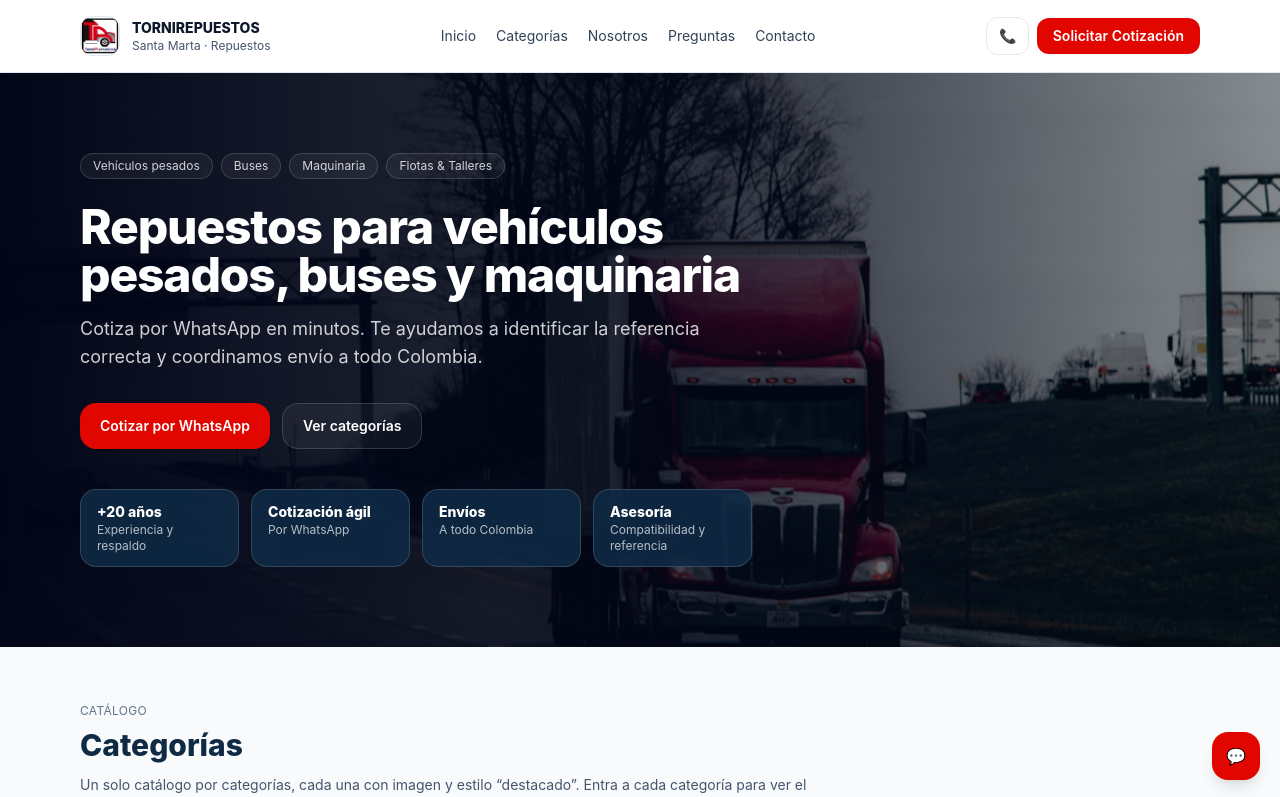
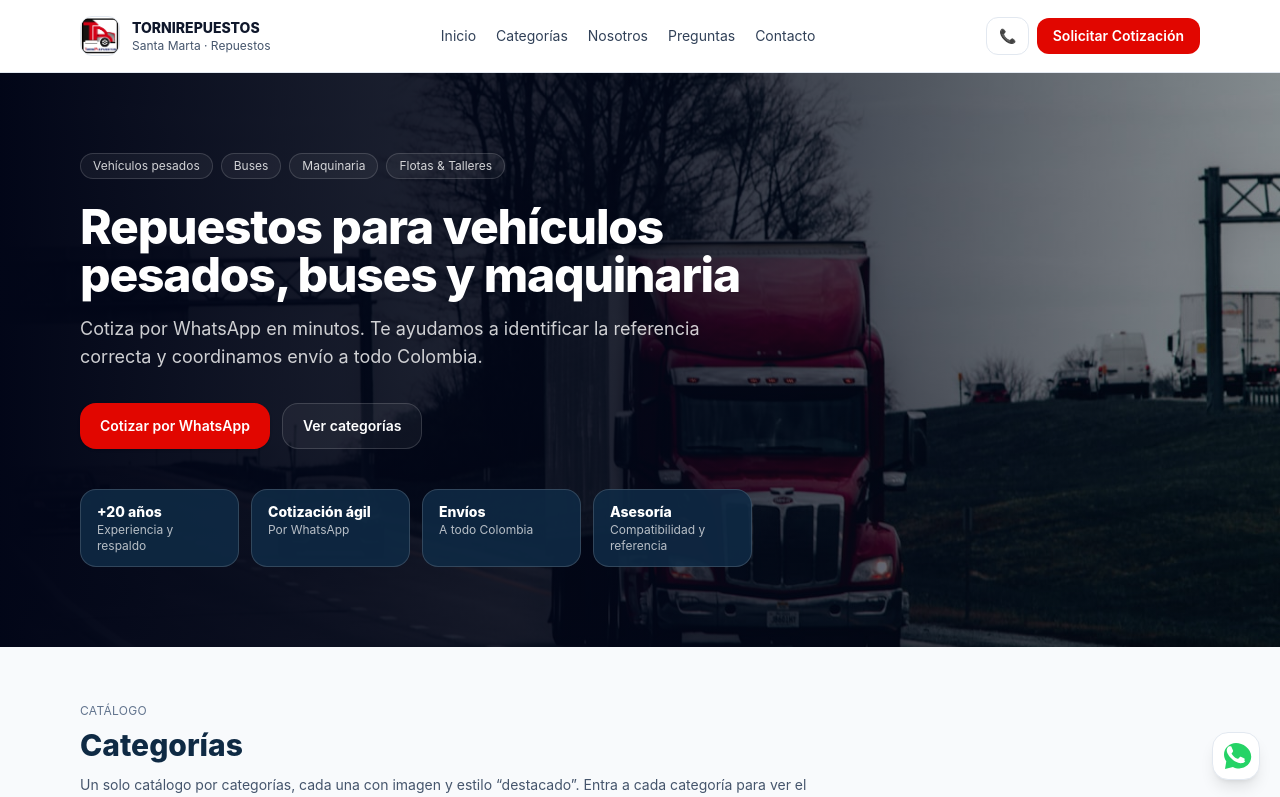
Before and after one commit to julianchocmanrique/Tornirepuestos-web, a Next.js app: page / in a window 1280 px wide. Shown: the top 797 px of the page. Built offline with nearby package versions, Linux system fonts and the light colour scheme.

Commit message:
Use green WhatsApp logo icon in contact and floating button

```diff
--- a/src/app/page.tsx
+++ b/src/app/page.tsx
@@ -138,6 +138,27 @@ function Pill({ children }: { children: React.ReactNode }) {
     <span className="inline-flex items-center rounded-full border border-white/15 bg-white/5 px-3 py-1 text-xs text-white/80">
       {children}
     </span>
+  );
+}
+
+function WhatsAppIcon({ className }: { className?: string }) {
+  return (
+    <svg
+      className={className}
+      viewBox="0 0 32 32"
+      fill="none"
+      xmlns="http://www.w3.org/2000/svg"
+      aria-hidden
+    >
+      <path
+        d="M16 3C9.372 3 4 8.19 4 14.588c0 2.52.85 4.85 2.3 6.75L5 29l7.98-2.07c1.84.97 3.96 1.53 6.24 1.53 6.628 0 12-5.19 12-11.588C31.22 8.19 22.628 3 16 3Z"
+        fill="#25D366"
+      />
+      <path
+        d="M25.27 20.88c-.39 1.08-1.94 1.98-3.15 2.23-.84.17-1.93.31-5.59-1.16-4.68-1.86-7.7-6.43-7.93-6.74-.22-.31-1.88-2.43-1.88-4.64 0-2.2 1.2-3.28 1.63-3.72.43-.44.93-.55 1.24-.55.3 0 .62 0 .89.01.29.01.68-.1 1.06.8.39.93 1.34 3.22 1.45 3.45.12.23.2.5.05.8-.15.31-.23.5-.46.77-.22.27-.48.6-.69.81-.22.21-.44.43-.19.82.25.39 1.11 1.78 2.38 2.88 1.63 1.41 3.01 1.85 3.44 2.05.43.2.68.17.94-.1.26-.27 1.06-1.2 1.35-1.62.29-.41.58-.34.98-.2.4.14 2.55 1.16 2.99 1.37.44.21.73.31.84.48.11.17.11.98-.28 2.06Z"
+        fill="#fff"
+      />
+    </svg>
   );
 }
 
@@ -499,7 +520,10 @@ export default function Page() {
 
             <div className="mt-6 grid gap-3 text-slate-700">
               <div className="rounded-2xl border border-slate-300 bg-white p-6">
-                <div className="text-sm font-bold text-slate-900">💬 WhatsApp</div>
+                <div className="flex items-center gap-2 text-sm font-bold text-slate-900">
+                  <WhatsAppIcon className="h-5 w-5" />
+                  <span>WhatsApp</span>
+                </div>
                 <div className="mt-1 text-sm text-slate-600">+57 310 653 1208</div>
                 <a
                   className="mt-3 inline-flex items-center gap-2 text-sm font-semibold"
@@ -628,12 +652,11 @@ export default function Page() {
         )}
         target="_blank"
         rel="noreferrer"
-        className="fixed bottom-5 right-5 inline-flex h-12 w-12 items-center justify-center rounded-2xl text-white shadow-lg"
-        style={{ background: "var(--tp-action-primary)" }}
+        className="fixed bottom-5 right-5 inline-flex h-12 w-12 items-center justify-center rounded-2xl border border-slate-200 bg-white shadow-lg"
         aria-label="WhatsApp"
         title="Cotizar por WhatsApp"
       >
-        💬
+        <WhatsAppIcon className="h-8 w-8" />
       </a>
     </div>
   );
```
